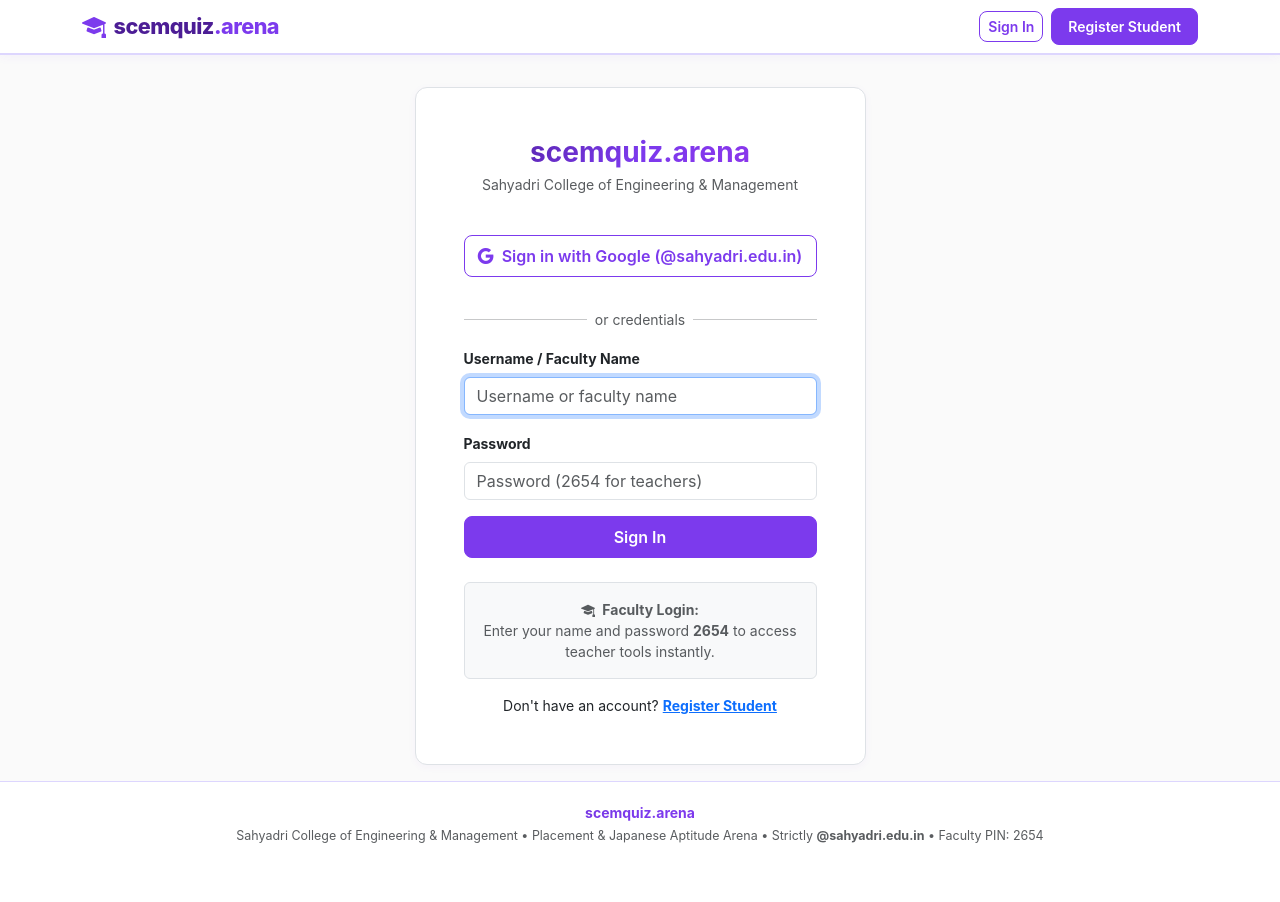
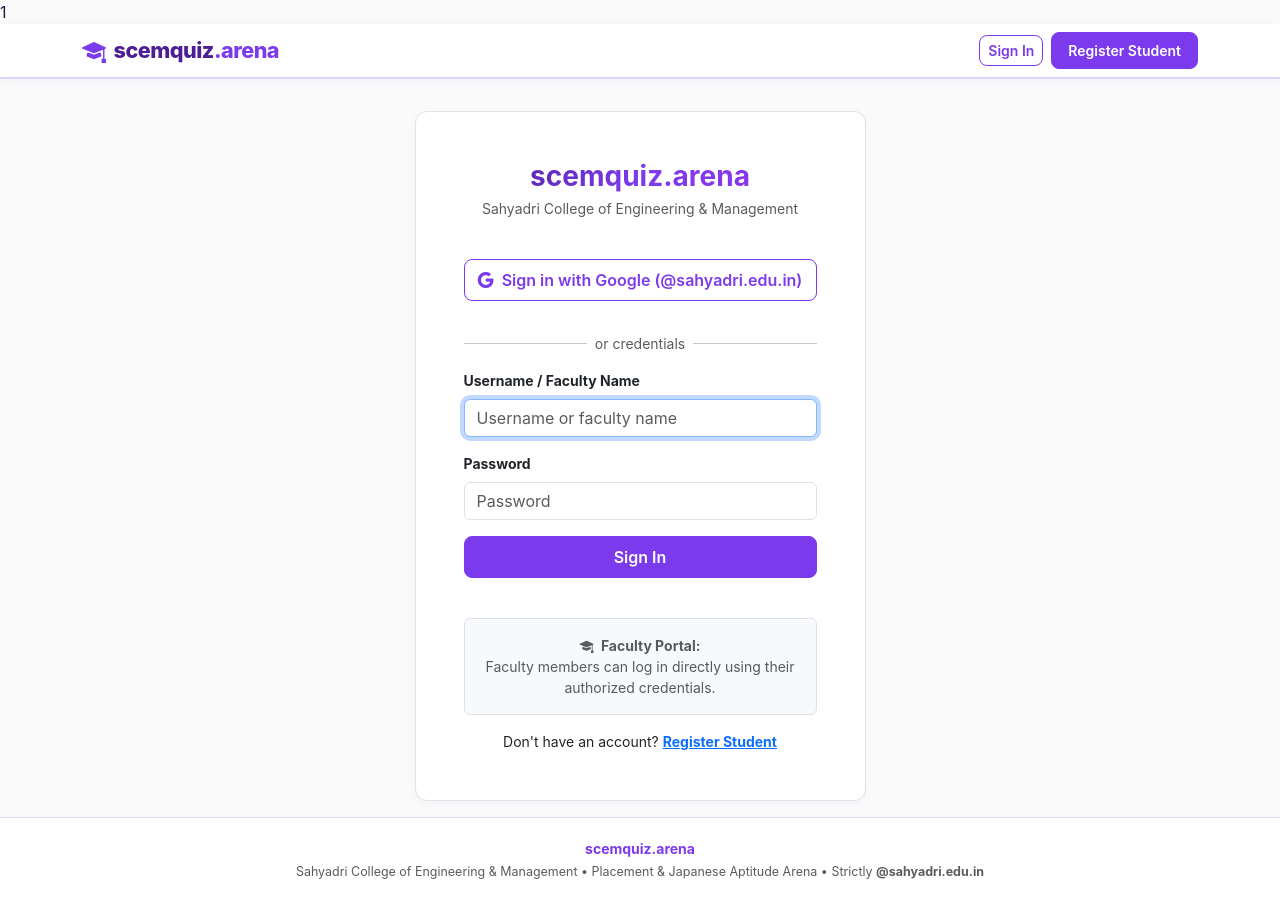
Before and after one commit to PannagaBhat71/ai-workshop, a Django app: page /login/ in a window 1280 px wide. Before the commit the page ends 843 px from the top, so only its background shows below. Run offline with Django 5.2, Linux system fonts and the light colour scheme.

Commit message:
Add comprehensive project README.md and hide faculty passkey hints from UI

```diff
--- a/account/forms.py
+++ b/account/forms.py
@@ -23,7 +23,7 @@ class UserLoginForm(StyledFormMixin, AuthenticationForm):
     def __init__(self, *args, **kwargs):
         super().__init__(*args, **kwargs)
         self.fields['username'].widget.attrs.update({'placeholder': 'Username or faculty name', 'autofocus': True})
-        self.fields['password'].widget.attrs.update({'placeholder': 'Password (2654 for teachers)'})
+        self.fields['password'].widget.attrs.update({'placeholder': 'Password'})
 
 
 class BaseStudentSignUpForm(StyledFormMixin, UserCreationForm):
--- a/account/views.py
+++ b/account/views.py
@@ -79,7 +79,7 @@ def user_login_view(request):
             login(request, user)
             messages.success(request, f"Welcome back, {user.first_name or user.username}!")
             return redirect('account:dashboard')
-        messages.error(request, "Invalid username or password. (Faculty: Enter name & password 2654).")
+        messages.error(request, "Invalid username or password.")
     else:
         form = UserLoginForm()
 
--- a/templates/account/home.html
+++ b/templates/account/home.html
@@ -52,7 +52,7 @@
             <span class="badge bg-secondary mx-auto mb-2">Faculty Superuser</span>
             <h5 class="fw-bold text-dark">Teacher Control Portal</h5>
             <p class="text-muted small flex-grow-1">Review student activities, schedule 20-Q quizzes, voice-dictate questions with smart option generation, and post study notes.</p>
-            <a href="{% url 'account:login' %}" class="btn btn-outline-purple btn-sm w-100 mt-2">Faculty Sign In (PIN 2654)</a>
+            <a href="{% url 'account:login' %}" class="btn btn-outline-purple btn-sm w-100 mt-2">Faculty Sign In</a>
         </div>
     </div>
 </div>
--- a/templates/account/login.html
+++ b/templates/account/login.html
@@ -46,8 +46,8 @@
             </form>
 
             <div class="p-3 bg-light rounded border small text-muted text-center mt-2">
-                <span class="fw-bold text-purple"><i class="bi bi-mortarboard-fill me-1"></i> Faculty Login:</span><br>
-                Enter your name and password <strong>2654</strong> to access teacher tools instantly.
+                <span class="fw-bold text-purple"><i class="bi bi-mortarboard-fill me-1"></i> Faculty Portal:</span><br>
+                Faculty members can log in directly using their authorized credentials.
             </div>
 
             <div class="text-center mt-3 small">
--- a/templates/account/register_select.html
+++ b/templates/account/register_select.html
@@ -31,7 +31,7 @@
         </div>
 
         <div class="p-3 bg-white rounded border small text-muted text-center mt-4">
-            <span class="fw-bold text-purple"><i class="bi bi-mortarboard-fill me-1"></i> Faculty / Teachers:</span> No registration required. <a href="{% url 'account:login' %}" class="text-purple fw-bold">Sign In</a> with faculty name and PIN <strong>2654</strong>.
+            <span class="fw-bold text-purple"><i class="bi bi-mortarboard-fill me-1"></i> Faculty / Teachers:</span> No registration required. <a href="{% url 'account:login' %}" class="text-purple fw-bold">Sign In</a> with authorized faculty credentials.
         </div>
     </div>
 </div>
--- a/templates/app/dashboards/teacher_dashboard.html
+++ b/templates/app/dashboards/teacher_dashboard.html
@@ -31,7 +31,7 @@
                 <i class="bi bi-upload me-1"></i> Upload Material
             </a>
         </div>
-        <span class="badge badge-purple-subtle">Faculty PIN: 2654</span>
+        <span class="badge badge-purple-subtle">Faculty Mode Active</span>
     </div>
 </div>
 
--- a/templates/base.html
+++ b/templates/base.html
@@ -1,4 +1,4 @@
-<!DOCTYPE html>
+1<!DOCTYPE html>
 <html lang="en">
 <head>
     <meta charset="UTF-8">
@@ -331,7 +331,7 @@
         <div class="container text-center small">
             <p class="mb-1 fw-bold text-gradient-purple">scemquiz.arena</p>
             <p class="mb-0 text-muted" style="font-size: 0.78rem;">
-                Sahyadri College of Engineering &amp; Management &bull; Placement &amp; Japanese Aptitude Arena &bull; Strictly <strong>@sahyadri.edu.in</strong> &bull; Faculty PIN: 2654
+                Sahyadri College of Engineering &amp; Management &bull; Placement &amp; Japanese Aptitude Arena &bull; Strictly <strong>@sahyadri.edu.in</strong>
             </p>
         </div>
     </footer>
```
Also changed, not shown: README.md, render.yaml (line endings or trailing spaces), requirements.txt (line endings or trailing spaces), 3 other files.
